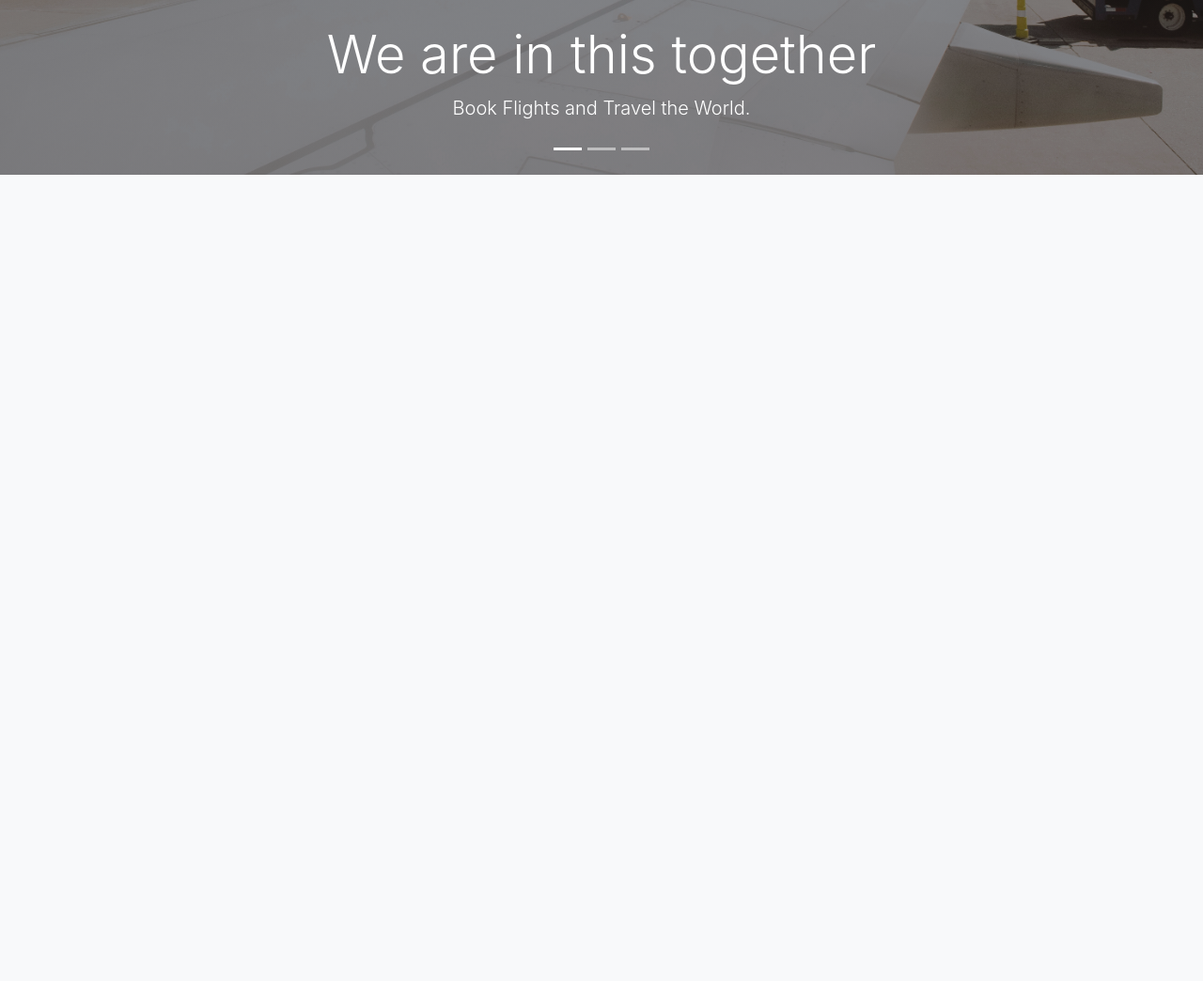
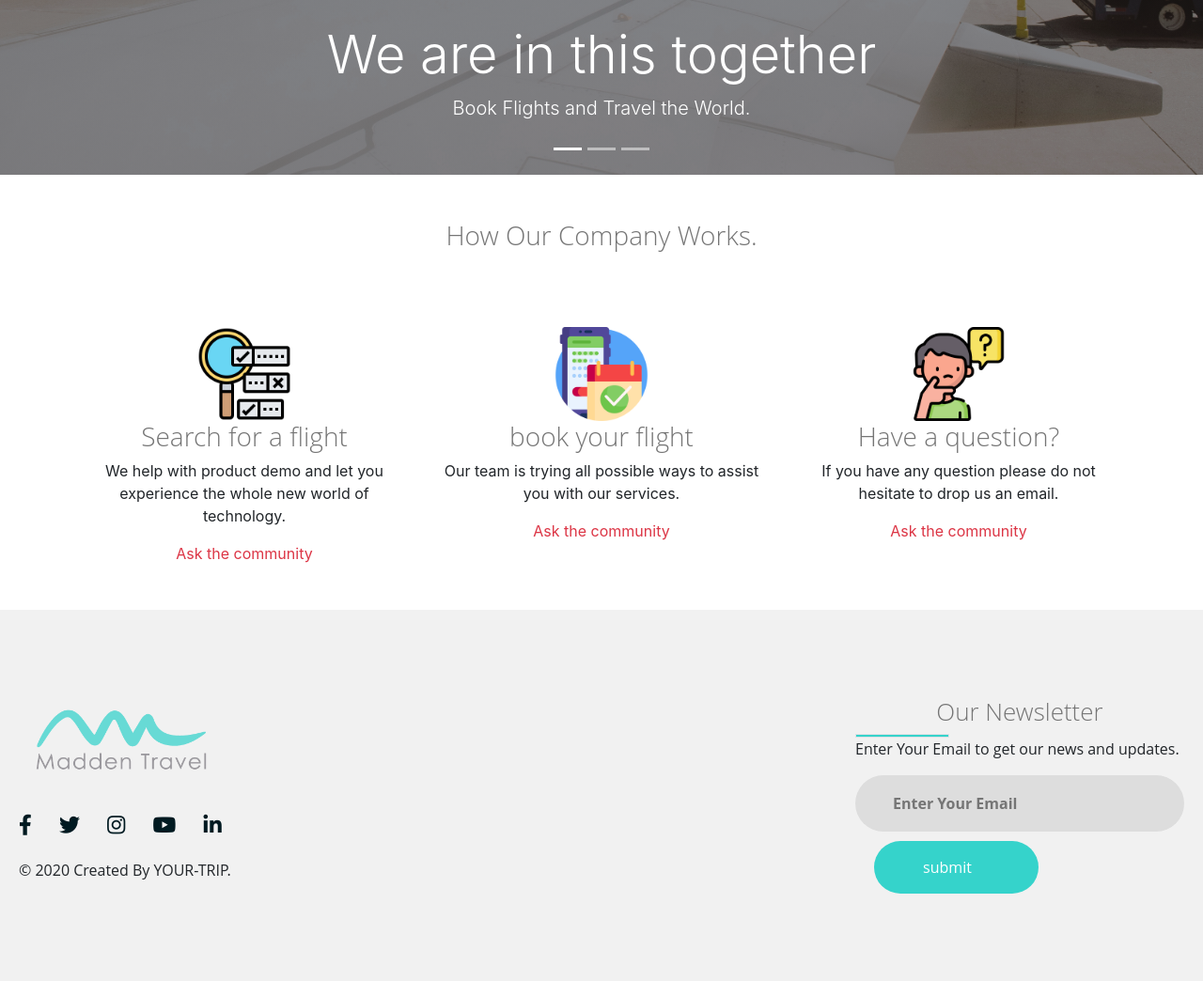
Before and after one commit to mElhadki/Brief-GestionVols, a PHP site: page /home.php in a window 1280 px wide. Shown: the part 614-1658 px from the top of the page at 94% size. Before the commit the page ends 800 px from the top, so only its background shows below. Run offline with PHP 8.4, Linux system fonts and the light colour scheme; some libraries are stand-ins or nearby versions.

Commit message:
Final Modification

```diff
--- /dev/null
+++ b/Application/TraitementHome.php
@@ -0,0 +1,75 @@
+<?php
+
+
+function displayAlert($text, $type)
+{
+
+        echo "<div class=\"alert alert-".$type."\" role=\"alert\">
+
+        <p>".$text."</p>
+
+        </div>";
+}
+
+?>
+    <?php
+
+
+require_once('Connection.php');
+
+if(isset($_POST['Search'])){
+
+    if(empty($_POST['LieuDepart']) || empty($_POST['LieuArrive']))
+    {
+        displayAlert("Please Fill The Blinks!", "warning");
+    }
+
+    else{
+
+
+        $sql = "select * from Vol where LieuDepart='".$_POST['LieuDepart']."' and LieuArrive='".$_POST['LieuArrive']."' and NbPlace > 0;";
+        $result = $con->query($sql);
+
+        if ($result->num_rows > 0) {
+
+            echo "<div class='container'>
+            <div class='row'>
+        ";
+
+       // output data of each row
+       while($row = $result->fetch_assoc()) {
+
+             echo "
+
+                  <div class='card-body'>
+                  <ul class='list-group mb-4' scope='row'>
+                  <li class='list-group-item'>Vol Numéro: <strong>" . $row['id_Vol'] . " </strong></li>
+                  <li class='list-group-item'>Lieu Départ: <strong>" . $row['LieuDepart'] . "</strong></li>
+                  <li class='list-group-item'>Lieu Arrive: <strong>" . $row['LieuArrive'] . "</strong></li>
+                  <li class='list-group-item'>Date Départ: <strong>" . $row['DateDepart'] . "</strong></li>
+                  <li class='list-group-item'>Date Arrive: <strong>" . $row['DateArrive'] . "</strong></li>
+                  <li class='list-group-item'>Numéro des Places Disponible: <strong>" . $row['NbPlace'] . "</strong></li>
+                  <li class='list-group-item'>Prix: <strong>" . $row['Prix'] . "</strong></li>
+                  <div class='card-link'>
+                      <a href='reservation.php?id_Vol=".$row['id_Vol']."'>Reserver
+                         <i class='fa fa-angle-right'></i><i class='fa fa-angle-right'></i>
+                      </a>
+                    </div>
+                  </div>";
+
+        }
+
+          echo "</div></div>";
+    }
+
+    else {
+
+        displayAlert("There's No Flights!","warning");
+    }
+
+    $con->close();
+}
+
+   }
+
+   ?>
--- a/Application/home.php
+++ b/Application/home.php
@@ -113,56 +113,42 @@
 
     </header>
 
-    <?php
-function displayAlert($text, $type) {
-echo "<div class=\"alert alert-".$type."\" role=\"alert\">
-        <p>".$text."</p>
-      </div>";
-}
-?>
-    <?php
-require_once('Connection.php');
+    <section class="py-5">
+        <h1>How Our Company Works.</h1><br /><br /><br />
+        <div class="container">
 
-if(isset($_POST['Search'])){
-    if(empty($_POST['LieuDepart']) || empty($_POST['LieuArrive']))
-    {
-        displayAlert("Please Fill The Blinks!", "warning");
-    }
-    else{
+            <div class="row">
 
+                <div class="col-md-4" style="text-align: center;">
+                    <img src="Images/check.png" style="width:100px;">
+                    <h1>Search for a flight</h1>
+                    <p>We help with product demo and let you experience the whole new world of technology.</p>
+                    <a href="#" class="text-danger">Ask the community</a>
+                </div>
+                <div class="col-md-4" style="text-align: center;">
+                    <img src="Images/mobile.png" style="width:100px;">
+                    <h1> book your flight</h1>
+                    <p>Our team is trying all possible ways to assist you with our services.</p>
+                    <a href="#" class="text-danger">Ask the community</a>
+                </div>
+                <div class="col-md-4" style="text-align: center;">
 
-        $sql = "select * from Vol where LieuDepart='".$_POST['LieuDepart']."' and LieuArrive='".$_POST['LieuArrive']."' and NbPlace > 0;";
-        $result = $con->query($sql);
-        if ($result->num_rows > 0) {
-            echo "<div class='container'>
-            <div class='row'>
-   ";
-
-       // output data of each row
-       while($row = $result->fetch_assoc()) {
-      echo "
-
-      <div class='card-body'>
-      <ul class='list-group mb-4' scope='row'>
-      <li class='list-group-item'>Vol Numéro: <strong>" . $row['id_Vol'] . " </strong></li>
-      <li class='list-group-item'>Lieu Départ: <strong>" . $row['LieuDepart'] . "</strong></li>
-      <li class='list-group-item'>Lieu Arrive: <strong>" . $row['LieuArrive'] . "</strong></li>
-      <li class='list-group-item'>Date Départ: <strong>" . $row['DateDepart'] . "</strong></li>
-      <li class='list-group-item'>Date Arrive: <strong>" . $row['DateArrive'] . "</strong></li>
-      <li class='list-group-item'>Numéro des Places Disponible: <strong>" . $row['NbPlace'] . "</strong></li>
-      <li class='list-group-item'>Prix: <strong>" . $row['Prix'] . "</strong></li>
-      <div class='card-link'>
-                        <a href='reservation.php?id_Vol=".$row['id_Vol']."'>Reserver
-                        <i class='fa fa-angle-right'></i><i class='fa fa-angle-right'></i>
-                        </a>
+                    <img src="Images/boy.png" style="width:100px;">
+                    <h1>Have a question?</h1>
+                    <p>If you have any question please do not hesitate to drop us an email.</p>
+                    <a href="#" class="text-danger">Ask the community</a>
                 </div>
             </div>
-      ";
+        </div>
+    </section>
 
-        }
-          echo "</div></div>";
+<?php
 
-          echo "<footer>
+     require_once('TraitementHome.php');
+
+?>
+
+<footer>
         <div class='footer-container'>
             <div class='left-col'>
                 <span class='logo'>
@@ -188,22 +174,7 @@ if(isset($_POST['Search'])){
                 </form>
             </div>
         </div>
-        </footer>";
-
-    }
-
-    else {
-
-        displayAlert("There's No Flights!","warning");
-    }
-    $con->close();
-}
-
-   }
-
-   ?>
-
-
+    </footer>
     <!-- Optional JavaScript -->
     <!-- jQuery first, then Popper.js, then Bootstrap JS -->
 
```
Also changed, not shown: Application/Images/boy.png (added), Application/Images/check.png (added), Application/Images/mobile.png (added). Lines whose indentation alone changed are shown as unchanged.
